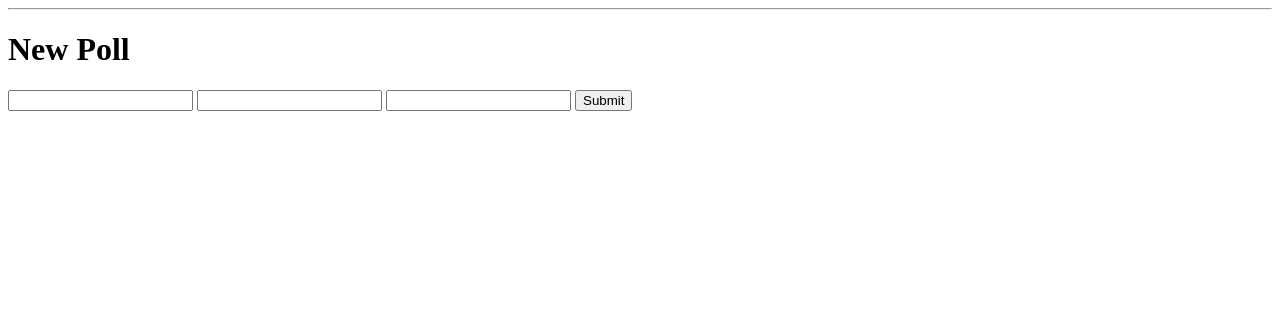
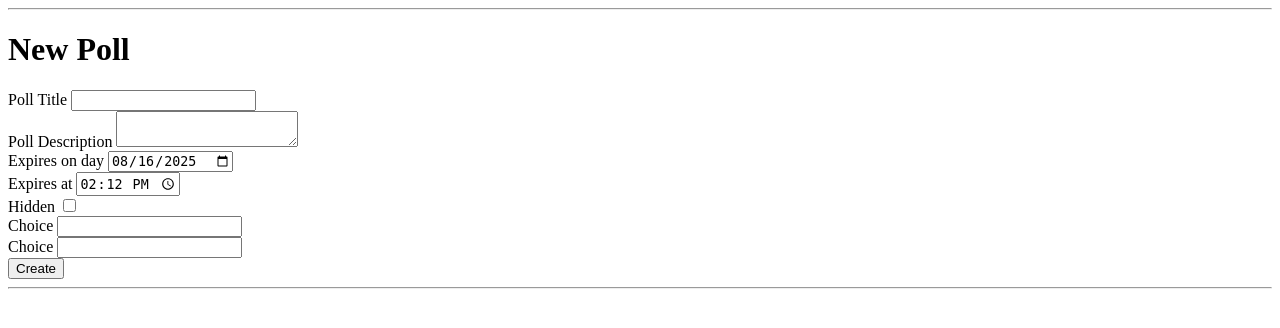
Before and after one commit to mykdolnyk/voting-flask-website, a Flask app: page /admin/new-poll in a window 1280 px wide. Shown: the part 26-354 px from the top of the page. Run offline with Flask 3, Linux system fonts and the light colour scheme; some libraries are stand-ins or nearby versions.

Commit message:
Introduced WTForms into the project - Modified the Poll object to have separate description and title - Added WTForms and created a form to create polls - Created a Jinja template for forms - Gave functionality to the `create_poll` function

```diff
--- /dev/null
+++ b/src/admin/forms.py
@@ -0,0 +1,30 @@
+from wtforms import BooleanField, DateField, FieldList, Form, FormField, StringField, TimeField
+from wtforms import widgets, validators
+from datetime import datetime, date, timedelta
+from flask_wtf import FlaskForm
+
+def in_7_days():
+    return date.today() + timedelta(days=7)
+
+def now():
+    return datetime.now().time()
+
+
+class ChoiceFormField(Form):
+    text = StringField('Choice',
+                       widget=widgets.TextInput(),
+                       validators=(validators.Length(max=128),))
+
+
+class NewPollForm(FlaskForm):
+    title = StringField('Poll Title',
+                        validators=(validators.DataRequired(),
+                                    validators.Length(max=64),))
+    description = StringField('Poll Description',
+                              widget=widgets.TextArea(),
+                              validators=(validators.Length(max=1024),))
+    expires_on_date = DateField('Expires on day', widget=widgets.DateInput(), default=in_7_days)
+    expires_on_time = TimeField('Expires at', widget=widgets.TimeInput(), default=now)
+    hidden = BooleanField('Hidden', default=False)
+    choices = FieldList(FormField(ChoiceFormField, label='Choice'),
+                        label='Choices', min_entries=2)
--- a/src/admin/routes.py
+++ b/src/admin/routes.py
@@ -1,7 +1,11 @@
 from flask.blueprints import Blueprint
 from config import ADMIN_URL_PREFIX
 from flask.templating import render_template
-
+from flask import request
+from admin.forms import NewPollForm
+from polls.models import Poll, Choice
+from app_factory import db
+import datetime
 
 admin_blueprint = Blueprint('admin', __name__,
                             url_prefix=ADMIN_URL_PREFIX,
@@ -20,7 +24,41 @@ def dashboard():
 
 @admin_blueprint.route('/new-poll', methods=['GET', 'POST'])
 def new_poll():
-    return render_template('new_poll.html')
+    context = {}
+
+    form = NewPollForm(request.form)
+
+    if request.method == 'GET':
+        context['form'] = form
+
+    else:
+        if form.validate_on_submit():
+            print(form.data)
+
+            expires_on = datetime.datetime.combine(form.expires_on_date.data,
+                                                   form.expires_on_time.data)
+
+            try:
+                poll = Poll(title=form.title.data,
+                            description=form.description.data,
+                            expires_on=expires_on,
+                            hidden=form.hidden.data,
+                            )
+                db.session.add(poll)
+
+                for choice_field in form.choices:
+                    choice = Choice(text=choice_field.text.data,
+                                    poll=poll)
+                    db.session.add(choice)
+
+                db.session.commit()
+
+            except Exception:
+                # Todo: Log that somewhere
+                form.form_errors.append('Something went wrong.')
+
+    context['form'] = form
+    return render_template('new_poll.html', **context)
 
 
 @admin_blueprint.route('/edit-poll/<int:id>', methods=['GET', 'POST'])
--- a/src/admin/templates/admin/new_poll.html
+++ b/src/admin/templates/admin/new_poll.html
@@ -2,10 +2,11 @@
 
 {% block content %}
 <h1>New Poll</h1>
-    <form>
-        <input type="text">
-        <input type="text">
-        <input type="text">
-        <input type="submit">
+    <form action="{{ url_for('admin.new_poll') }}" method='post'>
+        {{ form.hidden_tag() }}
+        {% include 'render_form.html' %}
+        <input type="submit" value="Create">
     </form>
+    <hr>
+
 {% endblock content %}
--- a/src/polls/models.py
+++ b/src/polls/models.py
@@ -7,7 +7,8 @@ from sqlalchemy.orm import mapped_column, Mapped, relationship
 
 class Poll(db.Model):
     id: Mapped[int] = mapped_column(primary_key=True)
-    text: Mapped[str] = mapped_column()
+    title: Mapped[str] = mapped_column()
+    description: Mapped[str] = mapped_column()
     started_on: Mapped[datetime.datetime] = mapped_column(default=func.now())
     expires_on: Mapped[datetime.datetime] = mapped_column()
     force_expired: Mapped[bool] = mapped_column(default=False)
--- /dev/null
+++ b/src/templates/render_form.html
@@ -0,0 +1,23 @@
+{% for field in form if field.type not in ['HiddenField', 'CSRFTokenField'] %}
+    <div>
+        {% if field.type == 'FieldList' %}
+            {% for subform in field %}
+                {% for subfield in subform %}
+                    <div>
+                        {{ subfield.label }}
+                        {{ subfield }}
+                    </div>
+                {% endfor %}
+            {% endfor %}
+        {% else %}
+            {{field.label}}
+            {{field}}
+        {% endif %}
+        {% if field.errors %}
+            {% for error in field.errors %}
+                {{error}}
+            {% endfor %}
+        {% endif %}
+
+    </div>
+{% endfor %}
```
Also changed, not shown: src/migrations/versions/1c8bc4a7c604_.py (added, +36 -0 lines).
